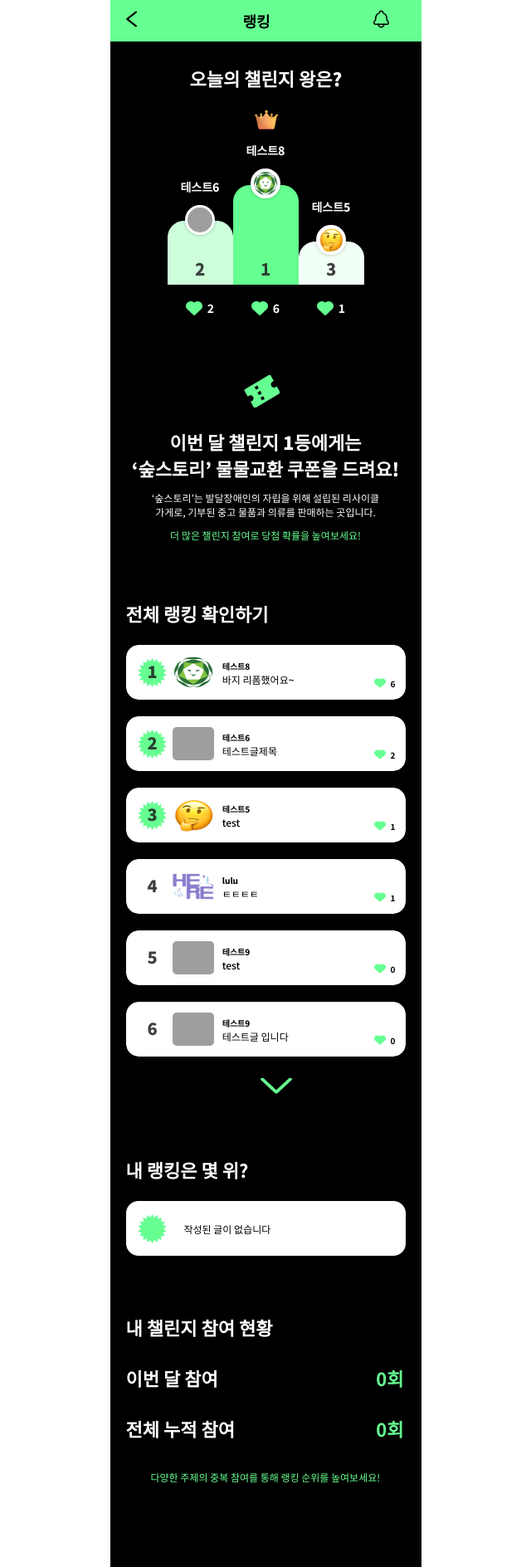
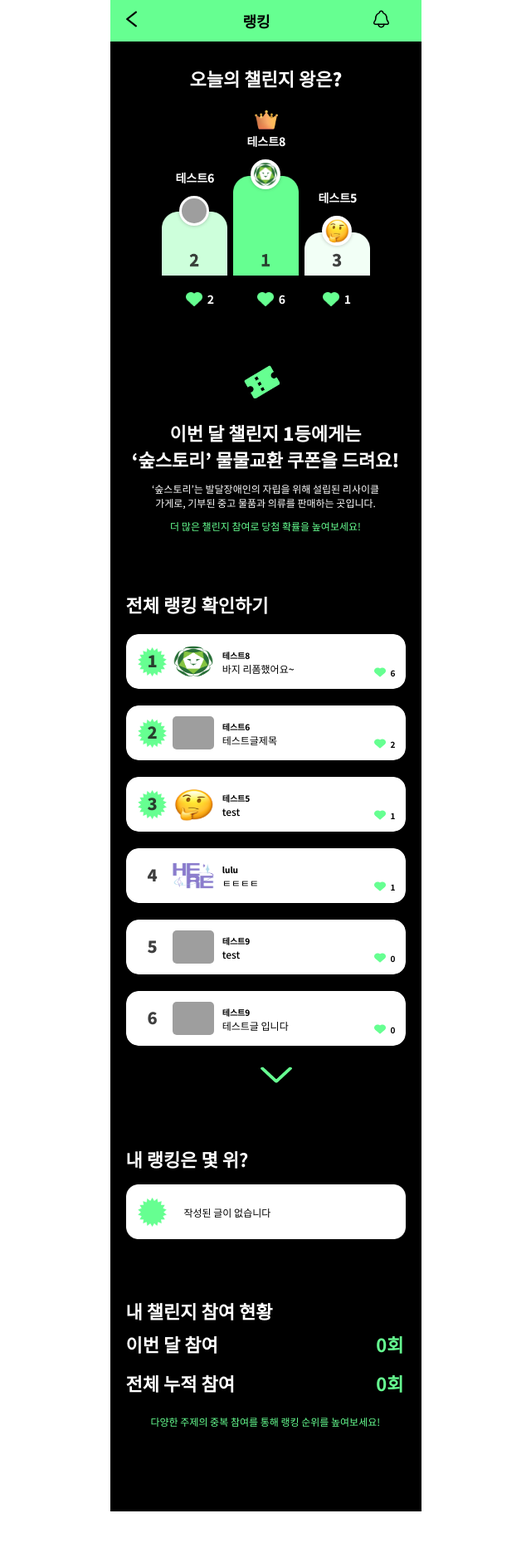
Before and after one commit to gyurili/2024-Herethon-REBORN, a Django app: page /ranking in a window 1280 px wide. Shown: the whole page at 83% size, without its empty margins (320-960 px from the left). After the commit the page ends 1821 px from the top, so only its background shows below. Run offline with Django 5.2, Linux system fonts and the light colour scheme; data comes from the database, SQL or seed files in the repository; both versions use the stored data as it was after the commit; some libraries are stand-ins or nearby versions; grey boxes are pictures that could not be loaded.

Commit message:
2차 수정

```diff
--- a/mainApp/templates/mainApp/ranking.html
+++ b/mainApp/templates/mainApp/ranking.html
@@ -37,7 +37,7 @@
         {% else %}
         {% endif %} <br>
 
-        <div class="오늘의 챌린지 왕">
+        <div class="todayC">
             <h2>오늘의 챌린지 왕은?</h2>
             <img class="crown" src="{% static 'img\왕관.png' %}" alt="왕관" />
             <dic class ="topRank">
--- a/static/css/hyunh.css
+++ b/static/css/hyunh.css
@@ -131,6 +131,7 @@ a {
     justify-content: end;
     padding-right: 30px;
     margin-bottom: 14px;
+
 }
 
 .community_main_sort_selec {
@@ -140,6 +141,8 @@ a {
     width: 20%;
     border-bottom: 1px solid #66FF91;
     cursor: pointer;
+    font-size: 10px;
+    width: 80px;
 }
 
 .community_main_sort_opt {
--- a/static/css/ranking.css
+++ b/static/css/ranking.css
@@ -50,6 +50,7 @@ div h2 {
     margin: 0px;
     margin-left: 77px;
 }
+
 
 .crown {
     width: 32px;
@@ -112,6 +113,7 @@ h3 {
     font-weight: 700;
     line-height: normal;
     margin-top: 70px;
+    margin-bottom: 15px;
 }
 
 .post-container2 {
@@ -148,6 +150,7 @@ h3 {
     display: flex;
     flex-direction: column;
     align-items: center;
+    margin-left: -7px;
 }
 
 .secondGraph {
@@ -156,6 +159,7 @@ h3 {
     flex-shrink: 0;
     margin-top: -21px;
     z-index: 0;
+    margin-right: 14px;
 }
 
 .firstGraph {
@@ -164,6 +168,7 @@ h3 {
     flex-shrink: 0;
     margin-top: -20px;
     z-index: 0;
+    margin-right: 14px;
 }
 
 .thirdGraph {
@@ -182,17 +187,27 @@ h4 {
     font-weight: 800;
     line-height: 0;
     margin: 0px;
-    margin-top: 18px;
+    margin-top: 7px;
     margin-bottom: 22px;
+    margin-left: 2px;
 }
 
 .first .nickimg,
-.second .nickimg,
+.second .nickimg{
+    display: flex;
+    flex-direction: column;
+    align-items: center;
+    margin-left: -14px;
+    z-index: 1;
+
+}
+
 .third .nickimg {
     display: flex;
     flex-direction: column;
     align-items: center;
     z-index: 1;
+
 }
 
 .second .nickimg {
@@ -364,6 +379,7 @@ font-size: 22px;
 font-style: normal;
 font-weight: 700;
 line-height: normal;
+margin-bottom: 15px;
 }
 
 .myRank {
@@ -413,7 +429,7 @@ margin-left: 70px;
     justify-content: space-between;
     margin-right: 21px;
     align-items: center;
-    margin-top: -15px;
+    margin-top: -7px;
 }
 
 .thismonth p {
@@ -423,6 +439,8 @@ font-size: 22px;
 font-style: normal;
 font-weight: 700;
 line-height: normal;
+
+margin: 0px;
 }
 
 .thismonth div {
@@ -541,6 +559,7 @@ margin-top: -2px;
     font-style: normal;
     font-weight: 400;
     line-height: normal;
+    margin: 0px;
     margin-bottom: 100px;
     margin-left: 30px;
   }
```
Also changed, not shown: static/css/create.css (+5 -4 lines), db.sqlite3, media/post/20240704/1428755b-db71-4969-b87a-5be6002a7cc7__.png (added), media/post/20240704/97ee1b74-3874-461b-b2b1-a073d8238ff4_멋사.png (added), media/post/20240704/c6a4884e-6575-443f-9a4c-2fd9b7eaae05__.png (added), media/post/20240704/e3e87655-66ed-4d02-9359-e368e8fc172e__.png (added), 1 other file.
